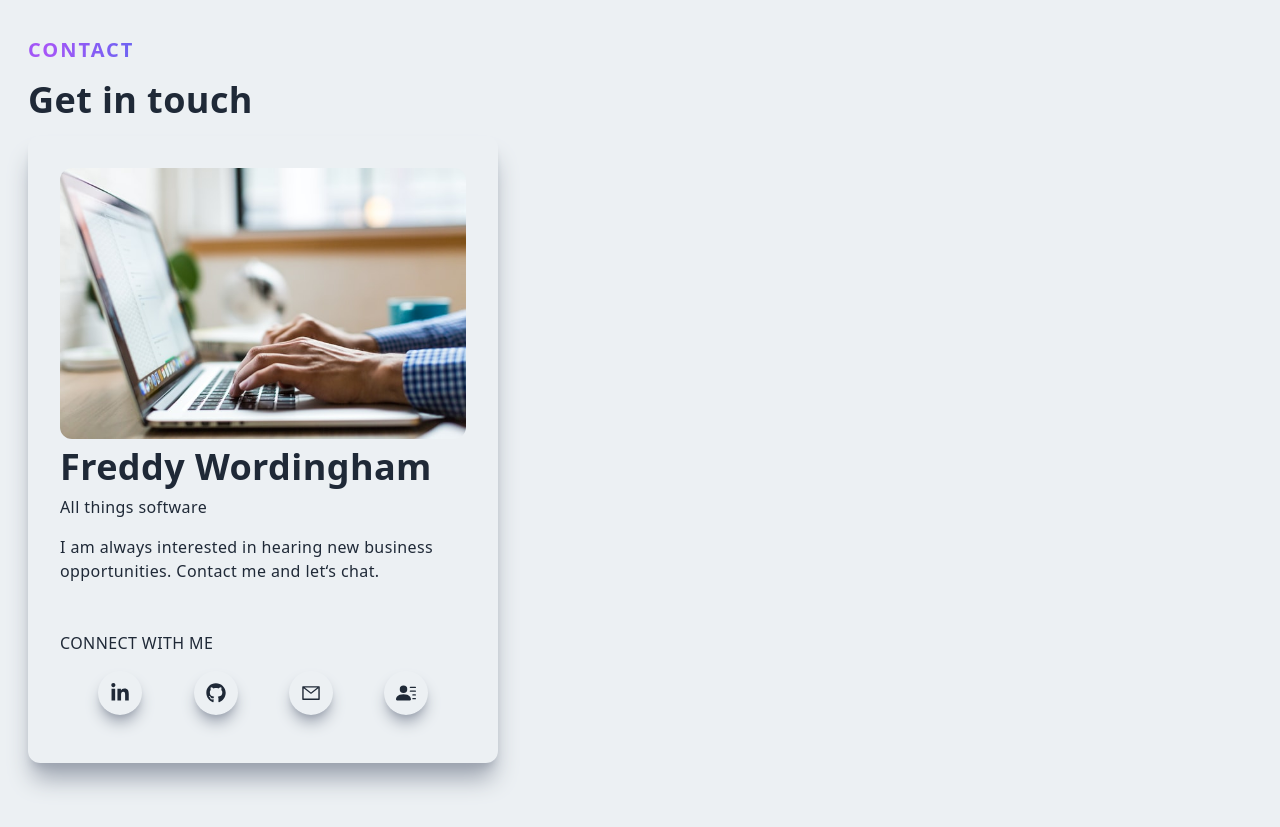
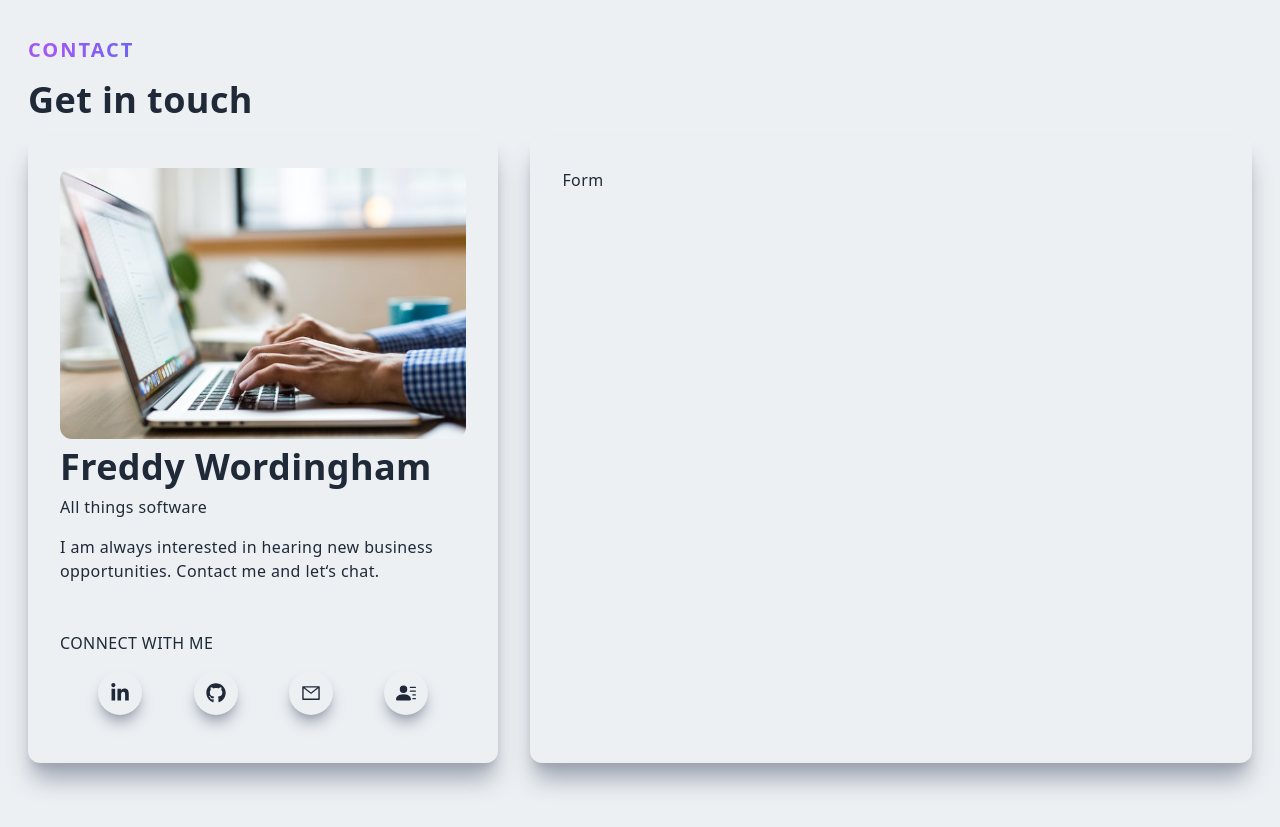
Before and after one commit to FreddyWordingham/Starlight, a Next.js app in the folder stack/frontend/: page / in a window 1280 px wide. Shown: the part 3520-4347 px from the top of the page. Built offline with nearby package versions, Linux system fonts and the light colour scheme.

Commit message:
Abstracted Description and ContactForm sub-components

```diff
--- a/stack/frontend/components/Contact.tsx
+++ b/stack/frontend/components/Contact.tsx
@@ -13,15 +13,22 @@ const Contact = () => {
                 <h2 className="py-4">Get in touch</h2>
                 <div className="grid lg:grid-cols-5 gap-8">
                     <div className="col-span-3 lg:col-span-2 w-full h-full shadow-xl shadow-gray-400 rounded-xl p-4">
+                        <Description />
+                    </div>
+                    <div className="col-span-3 lg:col-span-3 w-full h-full shadow-xl shadow-gray-400 rounded-xl p-4">
+                        <ContactForm />
+                    </div>
+                </div>
+            </div>
+        </div>
+    );
+};
+
+const Description = () => {
+    return (
         <div className="lg:p-4 h-full">
             <div>
-                                <Image
-                                    className="rounded-xl hover:scale-105 ease-in duration-300"
-                                    src="/assets/contact.jpg"
-                                    alt="Contact"
-                                    width={640}
-                                    height={427}
-                                />
+                <Image className="rounded-xl hover:scale-105 ease-in duration-300" src="/assets/contact.jpg" alt="Contact" width={640} height={427} />
                 <div>
                     <h2 className="py-2">Freddy Wordingham</h2>
                     <p>All things software</p>
@@ -35,11 +42,11 @@ const Contact = () => {
                 <Socials />
             </div>
         </div>
-                    </div>
-                </div>
-            </div>
-        </div>
     );
 };
 
+const ContactForm = () => {
+    return <div className="lg:p-4 h-full">Form</div>;
+};
+
 export default Contact;
```
Lines whose indentation alone changed are shown as unchanged.
